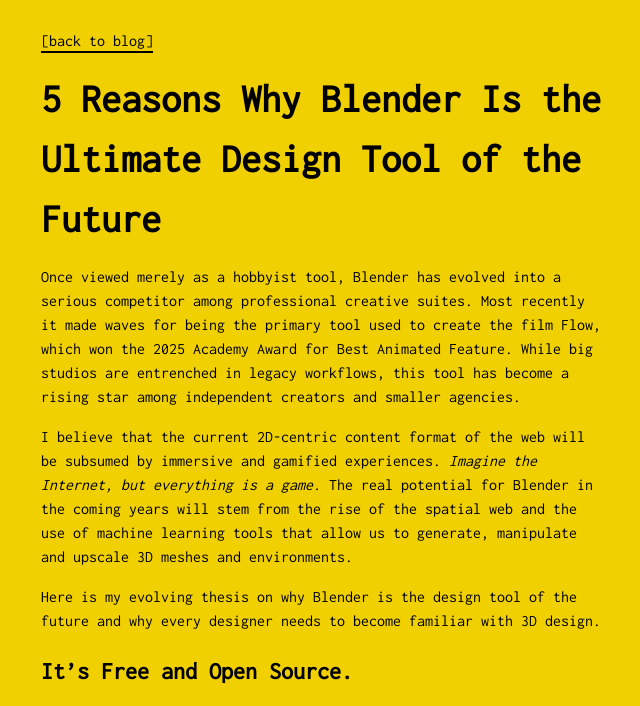
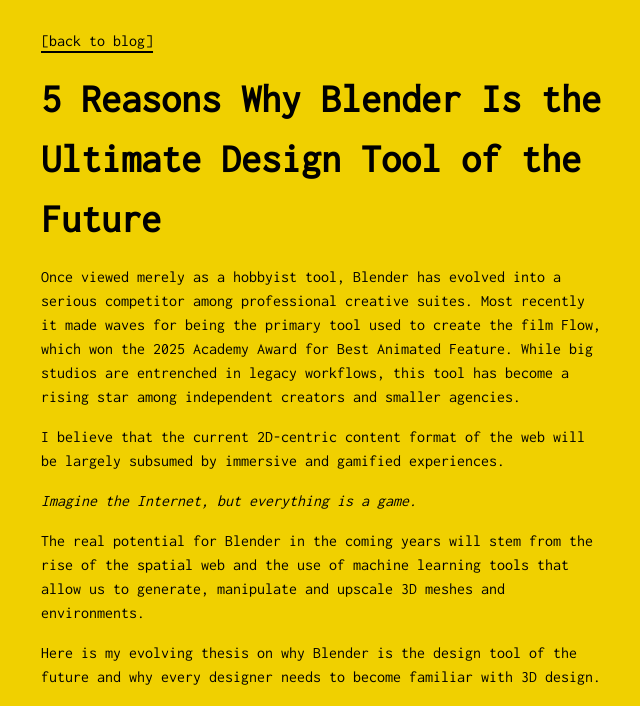
Before and after one commit to boisselle/boisselle.github.io, an Astro site: page /blender-is-the-future in a window 1280 px wide. Shown: the part 81-787 px from the top of the page, without its empty margins (319-959 px from the left). Built offline with nearby package versions, Linux system fonts and the light colour scheme; Astro itself is replaced by a stand-in of ours.

Commit message:
changing text

```diff
--- a/src/pages/blender-is-the-future/index.md
+++ b/src/pages/blender-is-the-future/index.md
@@ -8,7 +8,11 @@ title: '5 Reasons Why Blender Is the Ultimate Design Tool of the Future'
 
 Once viewed merely as a hobbyist tool, Blender has evolved into a serious competitor among professional creative suites. Most recently it made waves for being the primary tool used to create the film Flow, which won the 2025 Academy Award for Best Animated Feature. While big studios are entrenched in legacy workflows, this tool has become a rising star among independent creators and smaller agencies.
 
-I believe that the current 2D-centric content format of the web will be subsumed by immersive and gamified experiences. *Imagine the Internet, but everything is a game.* The real potential for Blender in the coming years will stem from the rise of the spatial web and the use of machine learning tools that allow us to generate, manipulate and upscale 3D meshes and environments.
+I believe that the current 2D-centric content format of the web will be largely subsumed by immersive and gamified experiences.
+
+*Imagine the Internet, but everything is a game.*
+
+The real potential for Blender in the coming years will stem from the rise of the spatial web and the use of machine learning tools that allow us to generate, manipulate and upscale 3D meshes and environments.
 
 Here is my evolving thesis on why Blender is the design tool of the future and why every designer needs to become familiar with 3D design.
 
```
